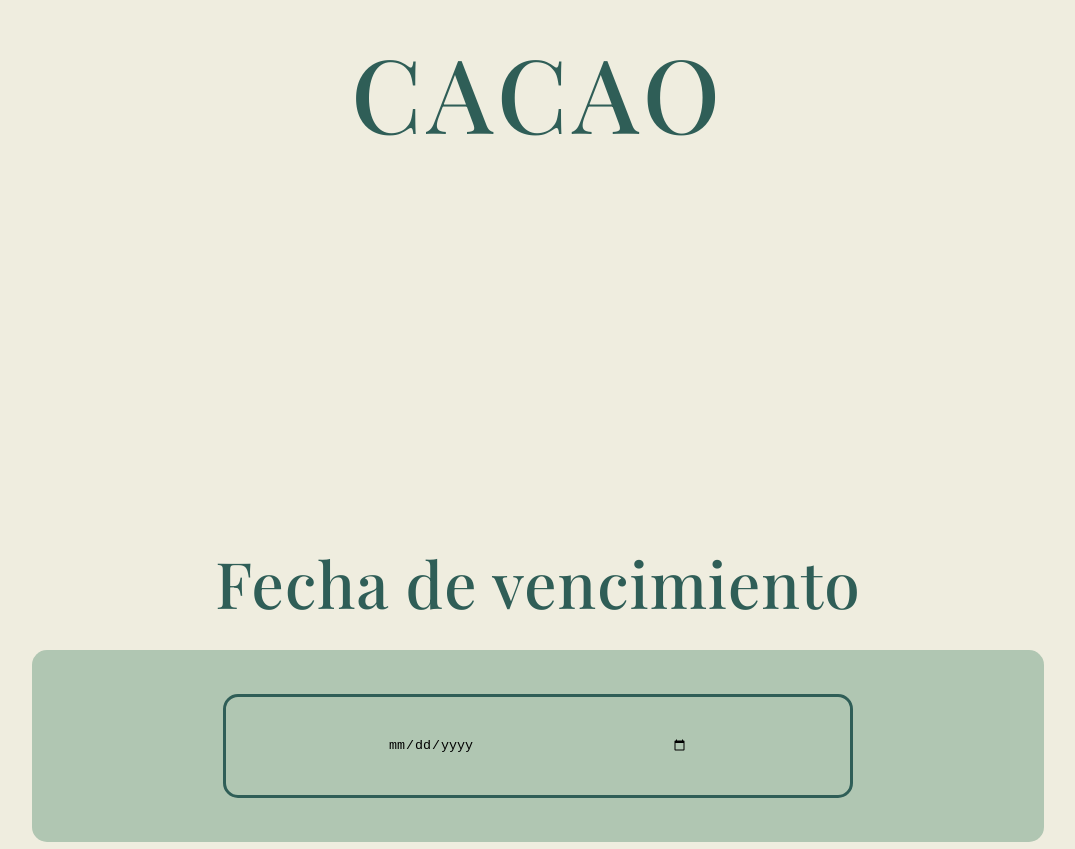
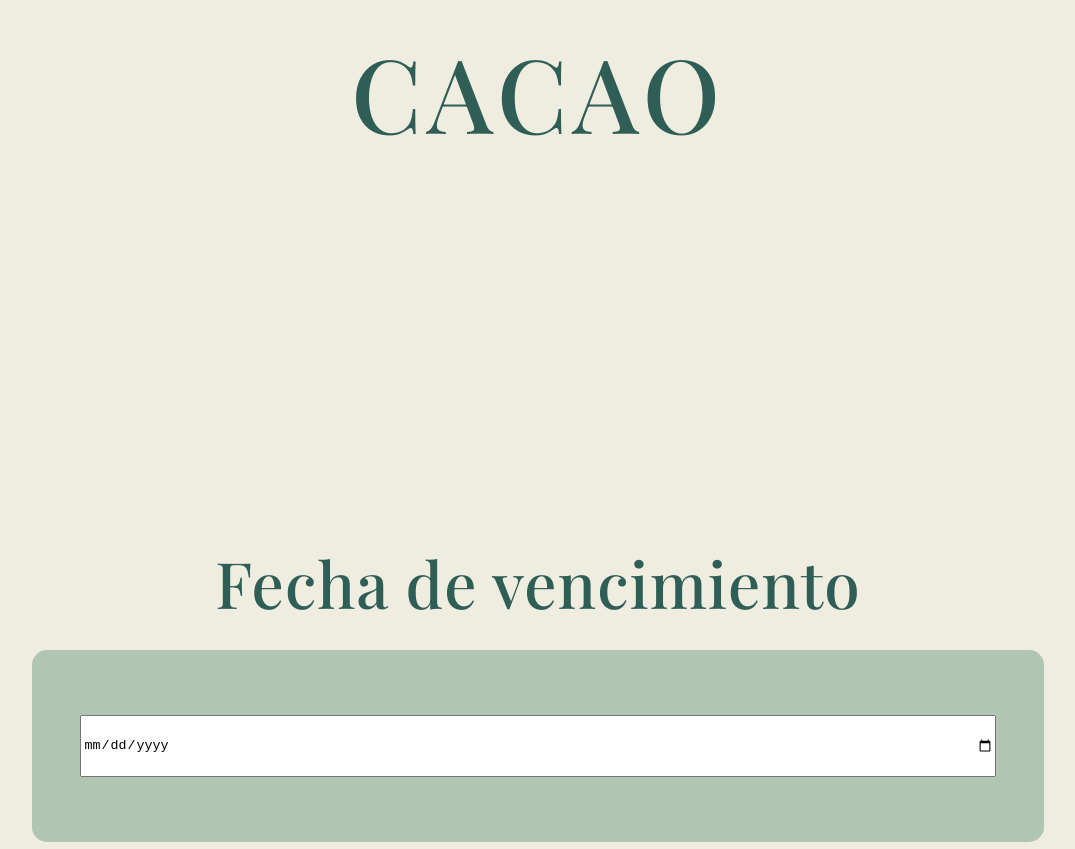
Before and after one commit to GasparMenesses/verityApp, a React (Vite) app: page /#/cacao in a window 1280 px wide. Shown: the part 103-952 px from the top of the page, without its empty margins (102-1177 px from the left). Built offline with nearby package versions, Linux system fonts and the light colour scheme; a web font is replaced by a local one.

Commit message:
input test vercel

```diff
--- a/src/components/ingredientes/recipientes/recipientes.css
+++ b/src/components/ingredientes/recipientes/recipientes.css
@@ -37,12 +37,14 @@
 }
 
 .input {
-    background-color: rgb(176, 198, 178);
+    /* background-color: rgb(176, 198, 178);
     border: 3px solid rgb(47, 94, 87);
     width: 50%;
     max-width: 300px;
     padding: 4% 16%;
-    border-radius: 15px;
+    border-radius: 15px; */
+    width: 90%;
+    height: 30%;
 }
 
 .guardarBtn {
```
